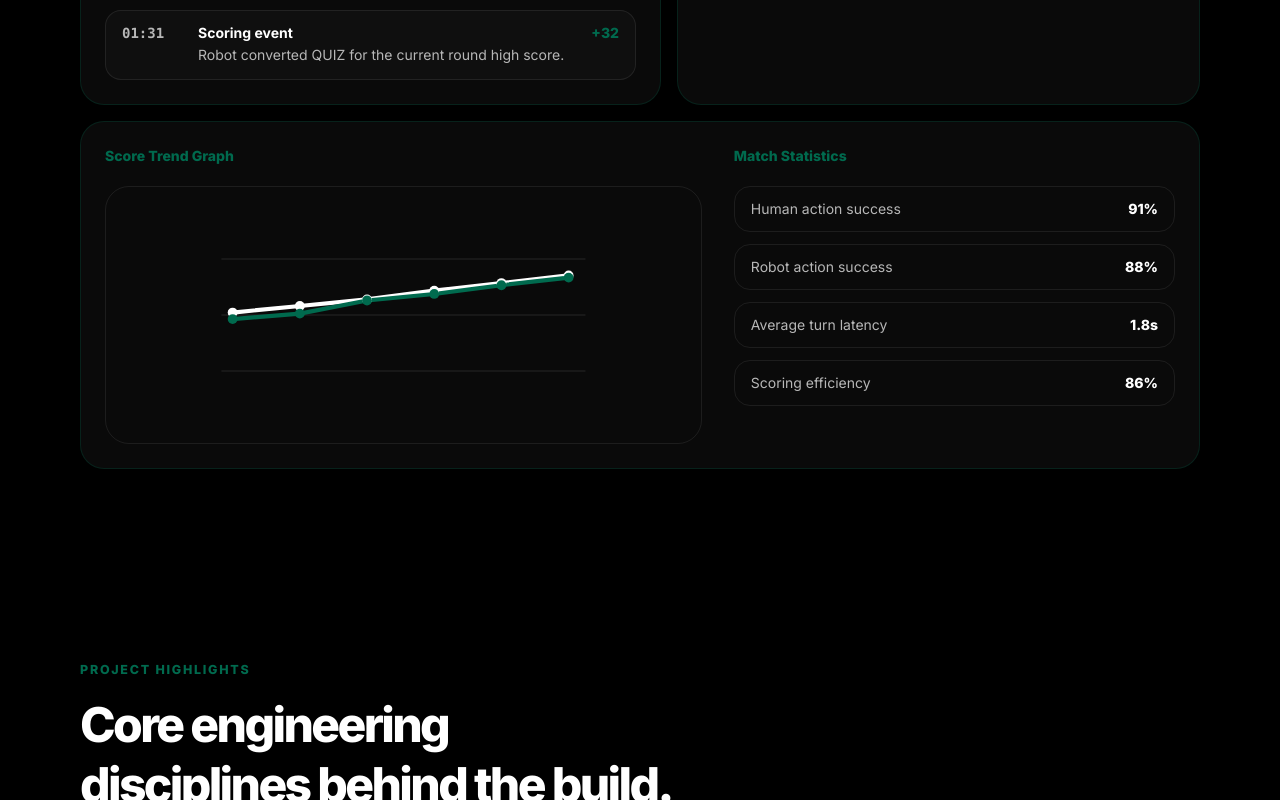
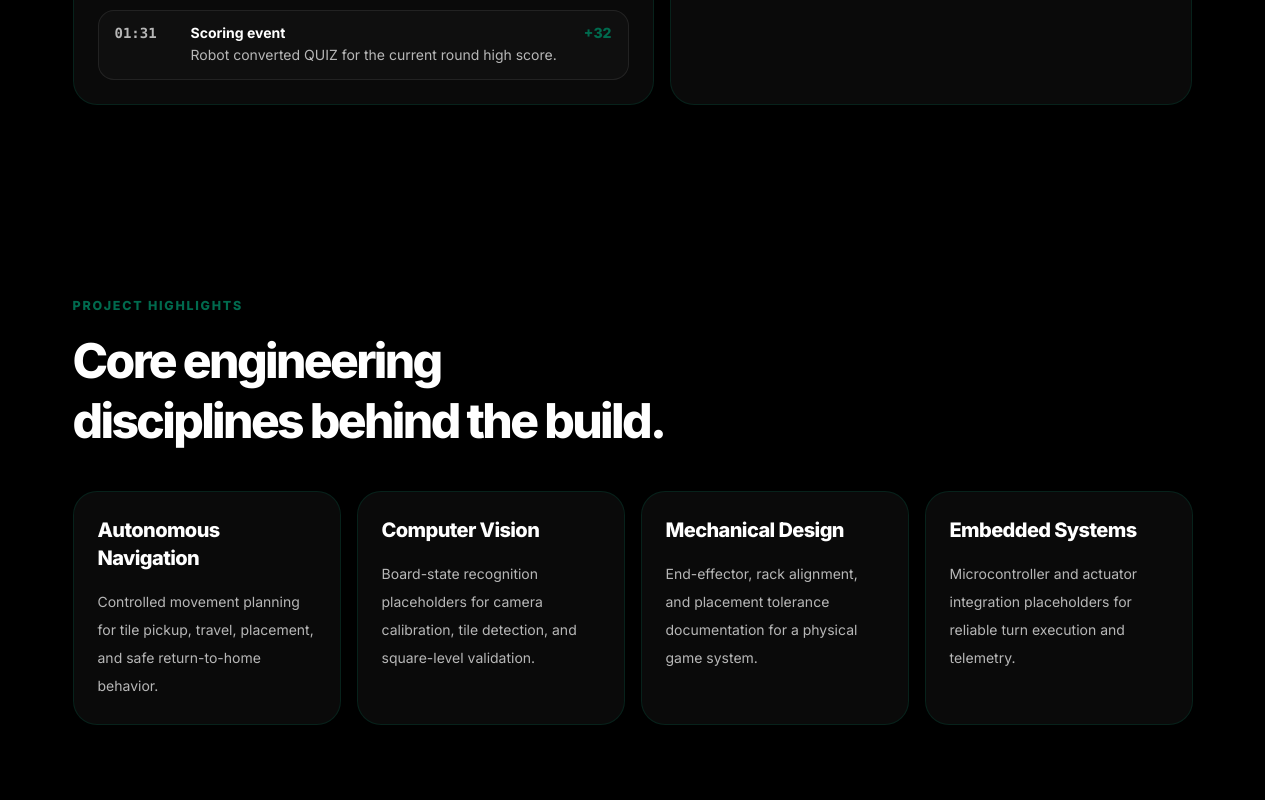
Before and after one commit to Praveen-R-2518/Scrablify, a React (Vite) app: page / in a window 1280 px wide. Shown: the part 2000-2800 px from the top of the page. Built offline with nearby package versions, Linux system fonts and the light colour scheme.

Commit message:
System page - UI update

```diff
--- a/src/App.jsx
+++ b/src/App.jsx
@@ -178,22 +178,6 @@ const telemetryChannels = [
   ["Control loop", "08ms"],
   ["Robot link", "Live"],
   ["Board sync", "99%"],
-];
-
-const scoreTrend = [
-  [0, 92, 86],
-  [1, 98, 91],
-  [2, 104, 103],
-  [3, 112, 109],
-  [4, 119, 117],
-  [5, 126, 124],
-];
-
-const matchStatistics = [
-  ["Human action success", "91%"],
-  ["Robot action success", "88%"],
-  ["Average turn latency", "1.8s"],
-  ["Scoring efficiency", "86%"],
 ];
 
 const highlights = [
@@ -739,8 +723,6 @@ function RealTimeMatchDashboard() {
           <EventFeed activeIndex={match.eventIndex} />
           <TelemetryPanel />
         </div>
-
-        <AnalyticsPanel />
       </div>
     </Section>
   );
@@ -848,54 +830,6 @@ function TelemetryPanel() {
         ))}
       </div>
     </Card>
-  );
-}
-
-function AnalyticsPanel() {
-  return (
-    <Card className="p-6">
-      <div className="grid gap-8 lg:grid-cols-[1.15fr_0.85fr]">
-        <div>
-          <p className="text-sm font-extrabold text-[var(--primary)]">Score Trend Graph</p>
-          <div className="mt-5 rounded-3xl border border-[rgba(255,255,255,0.08)] p-4">
-            <ScoreTrendGraph />
-          </div>
-        </div>
-
-        <div>
-          <p className="text-sm font-extrabold text-[var(--primary)]">Match Statistics</p>
-          <div className="mt-5 grid gap-3">
-            {matchStatistics.map(([label, value]) => (
-              <div key={label} className="flex items-center justify-between rounded-2xl border border-[rgba(255,255,255,0.08)] px-4 py-3">
-                <span className="text-sm text-[var(--muted)]">{label}</span>
-                <span className="text-sm font-extrabold">{value}</span>
-              </div>
-            ))}
-          </div>
-        </div>
-      </div>
-    </Card>
-  );
-}
-
-function ScoreTrendGraph() {
-  const humanPoints = scoreTrend.map(([x, human]) => `${x * 48 + 8},${150 - human * 0.78}`).join(" ");
-  const robotPoints = scoreTrend.map(([x, , robot]) => `${x * 48 + 8},${150 - robot * 0.78}`).join(" ");
-
-  return (
-    <svg viewBox="0 0 260 160" className="h-56 w-full" role="img" aria-label="Score trend graph for human and robot players">
-      {[40, 80, 120].map((y) => (
-        <line key={y} x1="0" x2="260" y1={y} y2={y} stroke="rgba(255,255,255,0.08)" />
-      ))}
-      <polyline points={humanPoints} fill="none" stroke="var(--text)" strokeWidth="3" strokeLinecap="round" strokeLinejoin="round" />
-      <polyline points={robotPoints} fill="none" stroke="var(--primary)" strokeWidth="3" strokeLinecap="round" strokeLinejoin="round" />
-      {scoreTrend.map(([x, human, robot]) => (
-        <g key={x}>
-          <circle cx={x * 48 + 8} cy={150 - human * 0.78} r="3.5" fill="var(--text)" />
-          <circle cx={x * 48 + 8} cy={150 - robot * 0.78} r="3.5" fill="var(--primary)" />
-        </g>
-      ))}
-    </svg>
   );
 }
 
--- a/src/index.css
+++ b/src/index.css
@@ -21,6 +21,8 @@
 
 html {
   scroll-behavior: smooth;
+  scrollbar-color: #050505 transparent;
+  scrollbar-gutter: stable;
 }
 
 body {
@@ -32,6 +34,36 @@ body {
     radial-gradient(circle at top left, rgba(255, 255, 255, 0.15), transparent 40rem),
     radial-gradient(circle at bottom right, rgba(255, 255, 255, 0.05), transparent 40rem),
     linear-gradient(135deg, #1f1f1f 0%, #000000 50%, #0a0a0a 100%);
+}
+
+::-webkit-scrollbar {
+  width: 32px;
+}
+
+::-webkit-scrollbar-track {
+  background: transparent;
+}
+
+::-webkit-scrollbar-thumb {
+  min-height: 96px;
+  border: 10px solid transparent;
+  border-radius: 999px;
+  background: #050505;
+  background-clip: content-box;
+}
+
+::-webkit-scrollbar-thumb:hover {
+  background: #111111;
+  background-clip: content-box;
+}
+
+::-webkit-scrollbar-thumb:active {
+  background: var(--primary);
+  background-clip: content-box;
+}
+
+::-webkit-scrollbar-corner {
+  background: transparent;
 }
 
 ::selection {
```
